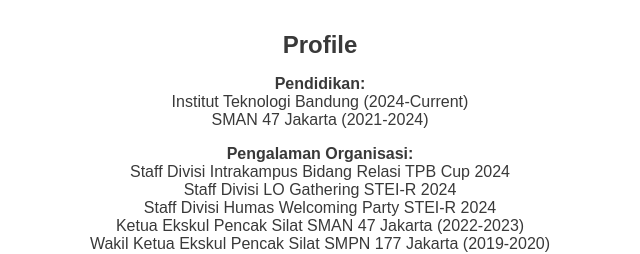
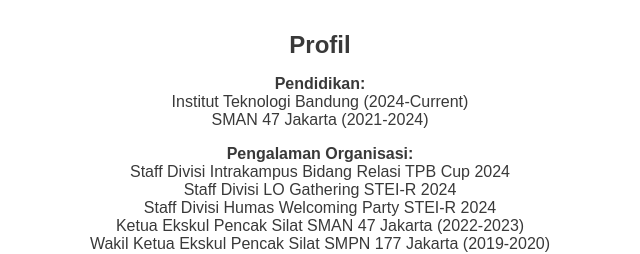
Before and after one commit to rkhairanti/Day1-Training-ARC-18124032, a plain HTML site: page index.html in a window 1280 px wide. Shown: the part 271-525 px from the top of the page, 320-960 px from the left. Drawn offline with Linux system fonts and the light colour scheme.

Commit message:
update index.html

```diff
--- a/index.html
+++ b/index.html
@@ -56,7 +56,7 @@
     <div class="contrainer">
         <h2>Rahmia Khairanti</h2>
         <img src="assets/image/rkhairanti.jpg" alt="">
-        <h2>Profile</h2>
+        <h2>Profil</h2>
         <ul>
             <strong>Pendidikan:</strong>
             <li>Institut Teknologi Bandung (2024-Current)</li>
```
